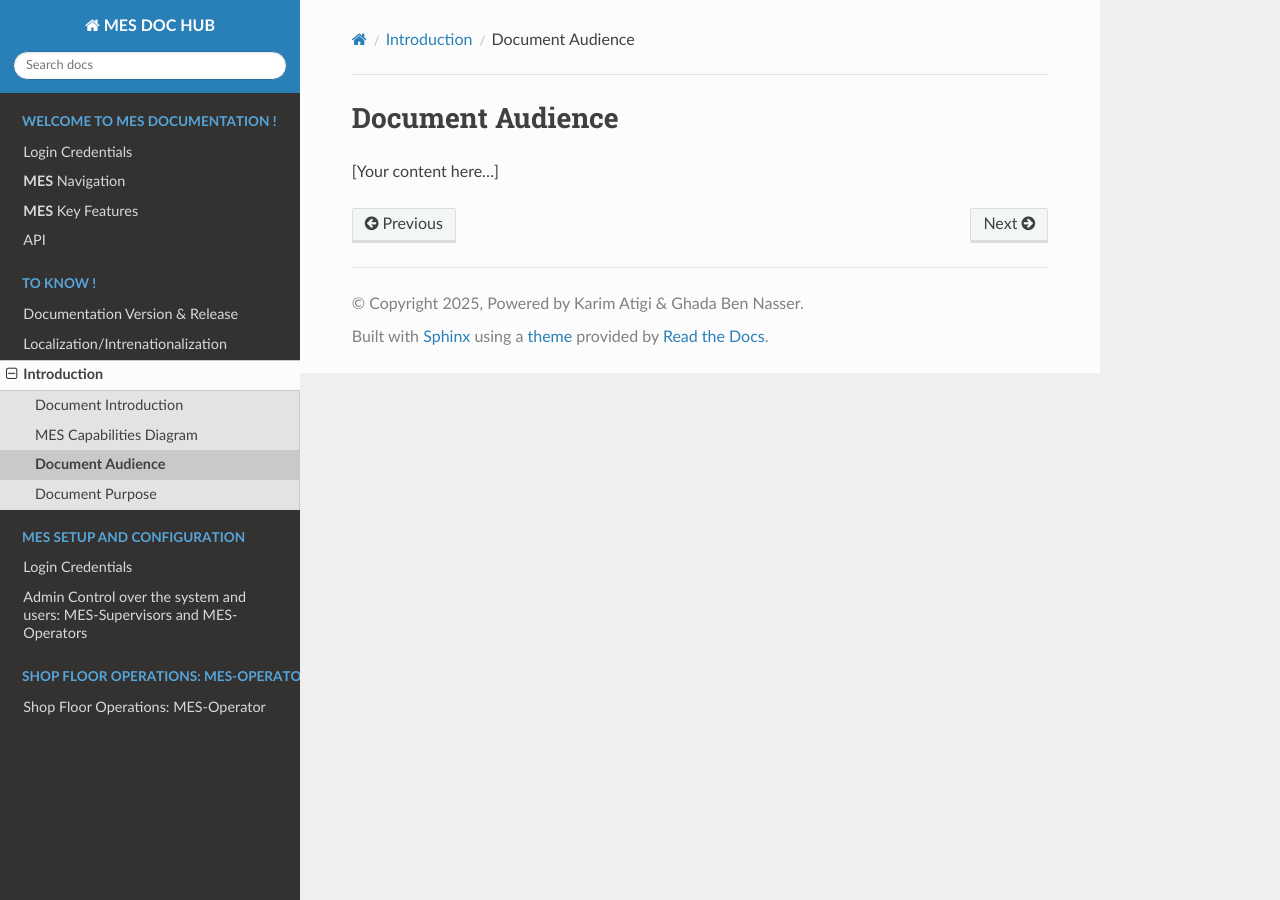
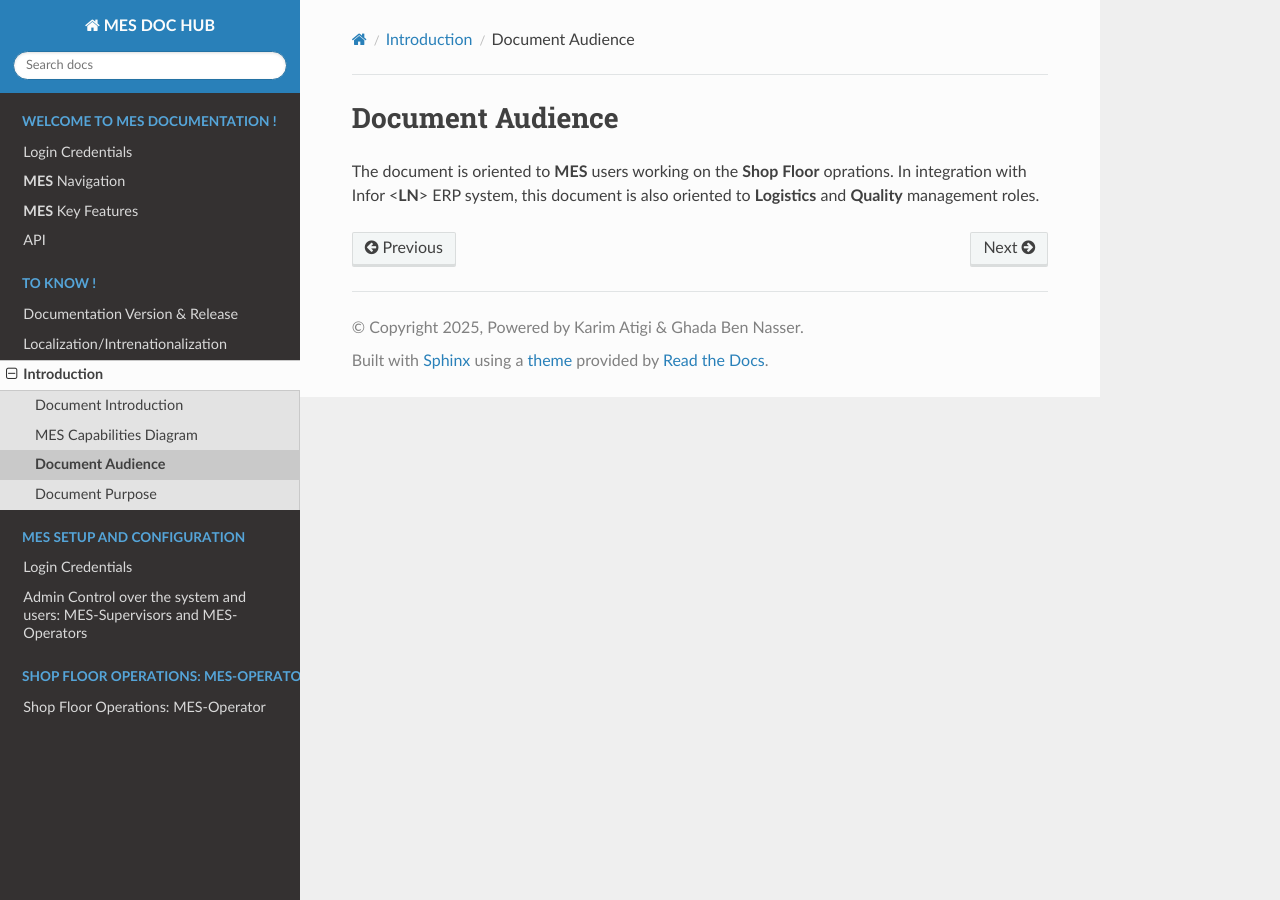
Before and after one commit to ghadiben0/-rtd-tutorial-ghadi2, a Sphinx documentation site: the page built from docs/source/doc_audience.rst, in a window 1280 px wide. Built offline with Sphinx 7.4.7 and the Read the Docs theme 3.1.0, drawn with Linux system fonts in a browser that asks for light colours.

Commit message:
Update doc_audience.rst

```diff
--- a/docs/source/doc_audience.rst
+++ b/docs/source/doc_audience.rst
@@ -1,4 +1,5 @@
 Document Audience
 =================
 
-[Your content here...]
+The document is oriented to **MES** users working on the **Shop Floor** oprations.
+In integration with Infor <**LN**> ERP system, this document is also oriented to **Logistics** and **Quality** management roles.
```
